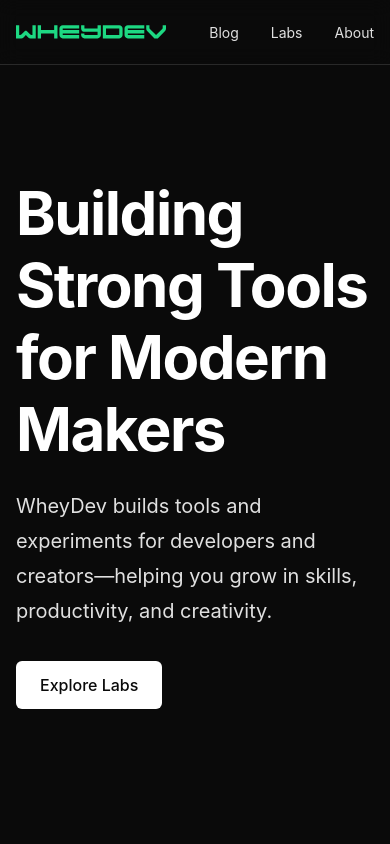
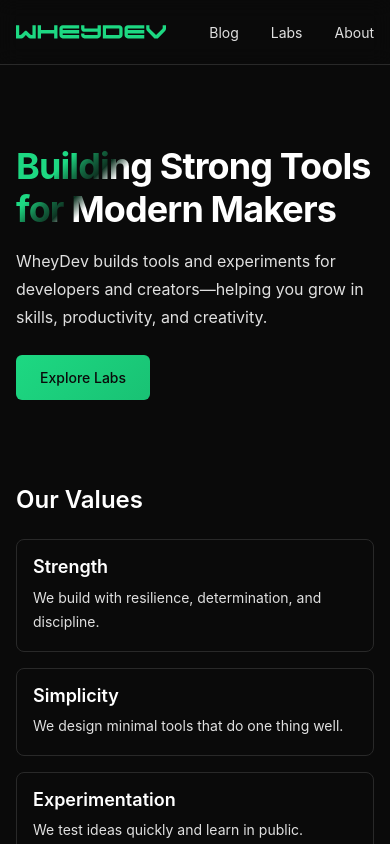
Before and after one commit to wheydev/whey.dev, a Next.js app: page / in a window 390 px wide. Shown: the top 844 px of the page. Built offline with nearby package versions, Linux system fonts and the light colour scheme.

Commit message:
Add gradient styling and responsive design to homepage

```diff
--- a/app/page.tsx
+++ b/app/page.tsx
@@ -6,85 +6,146 @@
 import Link from 'next/link'
 
 const Hero = styled('section', {
-  paddingTop: '$20',
-  paddingBottom: '$20',
+  paddingTop: '$12',
+  paddingBottom: '$12',
+
+  '@md': {
+    paddingTop: '$20',
+    paddingBottom: '$20',
+  },
 })
 
 const HeroTitle = styled('h1', {
-  fontSize: '$6xl',
+  fontSize: '$4xl',
   fontWeight: '$bold',
-  marginBottom: '$6',
+  marginBottom: '$4',
   letterSpacing: '$tight',
+  background: 'linear-gradient(135deg, #1DD882 0%, #1DD882 15%, rgba(29, 216, 130, 0.5) 20%, rgba(29, 216, 130, 0.2) 25%, #FFFFFF 30%, #FFFFFF 100%)',
+  WebkitBackgroundClip: 'text',
+  WebkitTextFillColor: 'transparent',
+  backgroundClip: 'text',
 
   '@md': {
     fontSize: '$7xl',
+    marginBottom: '$6',
   },
 })
 
 const HeroSubtitle = styled('p', {
-  fontSize: '$xl',
+  fontSize: '$base',
   color: '$textSecondary',
-  marginBottom: '$8',
+  marginBottom: '$6',
   lineHeight: '$relaxed',
+
+  '@md': {
+    fontSize: '$xl',
+    marginBottom: '$8',
+  },
 })
 
 const CTAButton = styled(Link, {
   display: 'inline-block',
   padding: '$3 $6',
-  backgroundColor: '$accent',
+  background: 'linear-gradient(135deg, #1DD882 0%, #19C274 100%)',
   color: '$background',
   borderRadius: '$md',
-  fontSize: '$base',
+  fontSize: '$sm',
   fontWeight: '$medium',
-  transition: '$default',
+  transition: 'all 0.3s ease',
+  position: 'relative',
+  overflow: 'hidden',
 
-  '&:hover': {
-    backgroundColor: '$accentHover',
+  '@md': {
+    fontSize: '$base',
+  },
+
+  '&::before': {
+    content: '""',
+    position: 'absolute',
+    top: 0,
+    left: 0,
+    right: 0,
+    bottom: 0,
+    background: 'linear-gradient(135deg, #19C274 0%, #16A866 100%)',
+    opacity: 0,
+    transition: 'opacity 0.3s ease',
+  },
+
+  '&:hover::before': {
+    opacity: 1,
+  },
+
+  '& span': {
+    position: 'relative',
+    zIndex: 1,
   },
 })
 
 const Section = styled('section', {
-  paddingTop: '$16',
-  paddingBottom: '$16',
+  paddingTop: '$8',
+  paddingBottom: '$8',
+
+  '@md': {
+    paddingTop: '$16',
+    paddingBottom: '$16',
+  },
 })
 
 const SectionTitle = styled('h2', {
-  fontSize: '$4xl',
+  fontSize: '$2xl',
   fontWeight: '$semibold',
-  marginBottom: '$8',
+  marginBottom: '$6',
+
+  '@md': {
+    fontSize: '$4xl',
+    marginBottom: '$8',
+  },
 })
 
 const Grid = styled('div', {
   display: 'grid',
   gridTemplateColumns: '1fr',
-  gap: '$6',
+  gap: '$4',
 
   '@md': {
     gridTemplateColumns: 'repeat(2, 1fr)',
+    gap: '$6',
   },
 })
 
 const Card = styled('div', {
-  padding: '$6',
+  padding: '$4',
   border: '1px solid $border',
   borderRadius: '$lg',
   transition: '$default',
 
+  '@md': {
+    padding: '$6',
+  },
+
   '&:hover': {
-    borderColor: '$textSecondary',
+    borderColor: '$green',
   },
 })
 
 const CardTitle = styled('h3', {
-  fontSize: '$xl',
+  fontSize: '$lg',
   fontWeight: '$semibold',
   marginBottom: '$2',
+
+  '@md': {
+    fontSize: '$xl',
+  },
 })
 
 const CardDescription = styled('p', {
-  fontSize: '$base',
+  fontSize: '$sm',
   color: '$textSecondary',
   lineHeight: '$relaxed',
+
+  '@md': {
+    fontSize: '$base',
+  },
 })
 
 export default function HomePage() {
@@ -96,7 +157,7 @@
           <HeroSubtitle>
             WheyDev builds tools and experiments for developers and creators—helping you grow in skills, productivity, and creativity.
           </HeroSubtitle>
-          <CTAButton href="/labs">Explore Labs</CTAButton>
+          <CTAButton href="/labs"><span>Explore Labs</span></CTAButton>
         </Hero>
 
         <Section>
```
